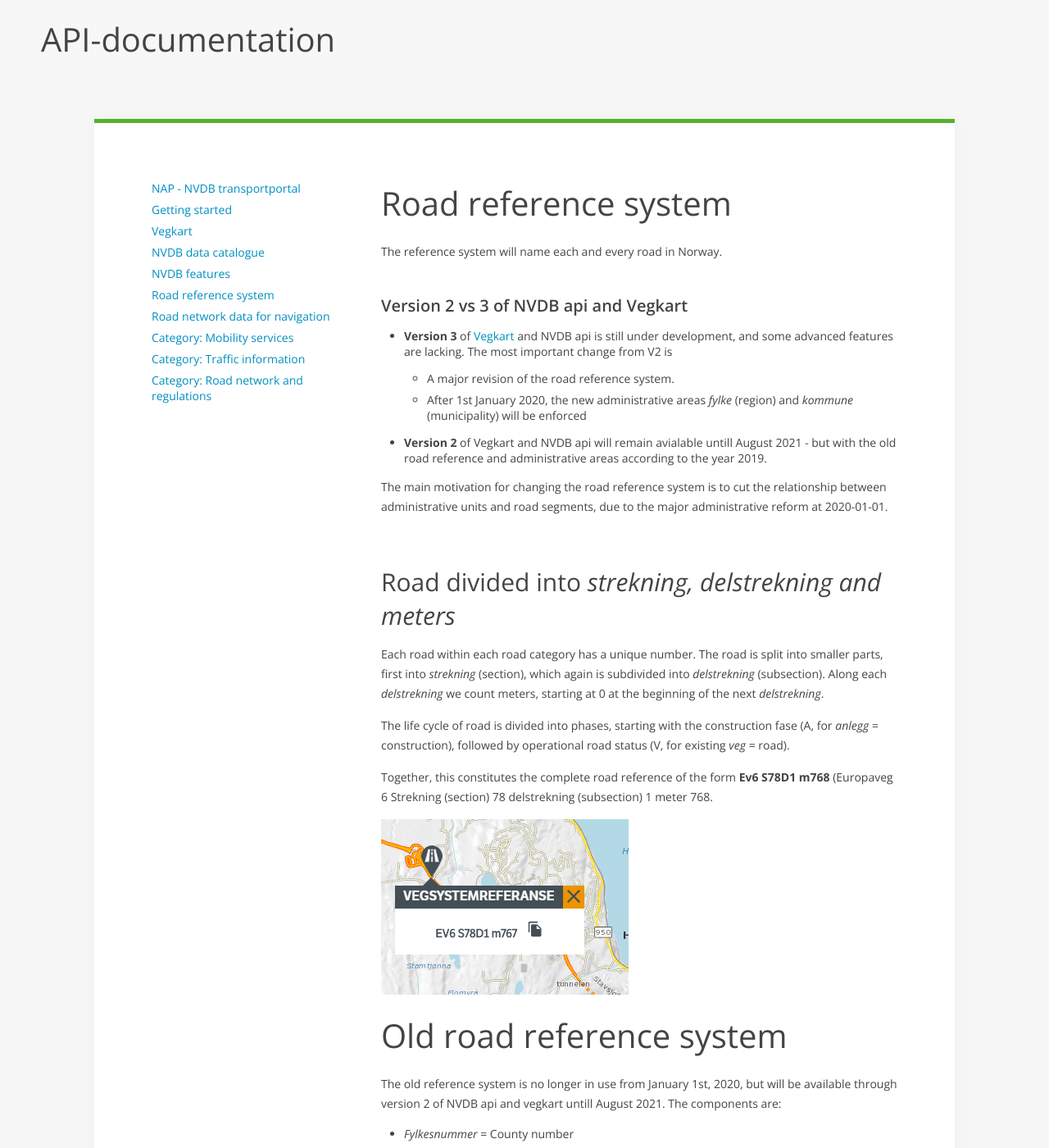
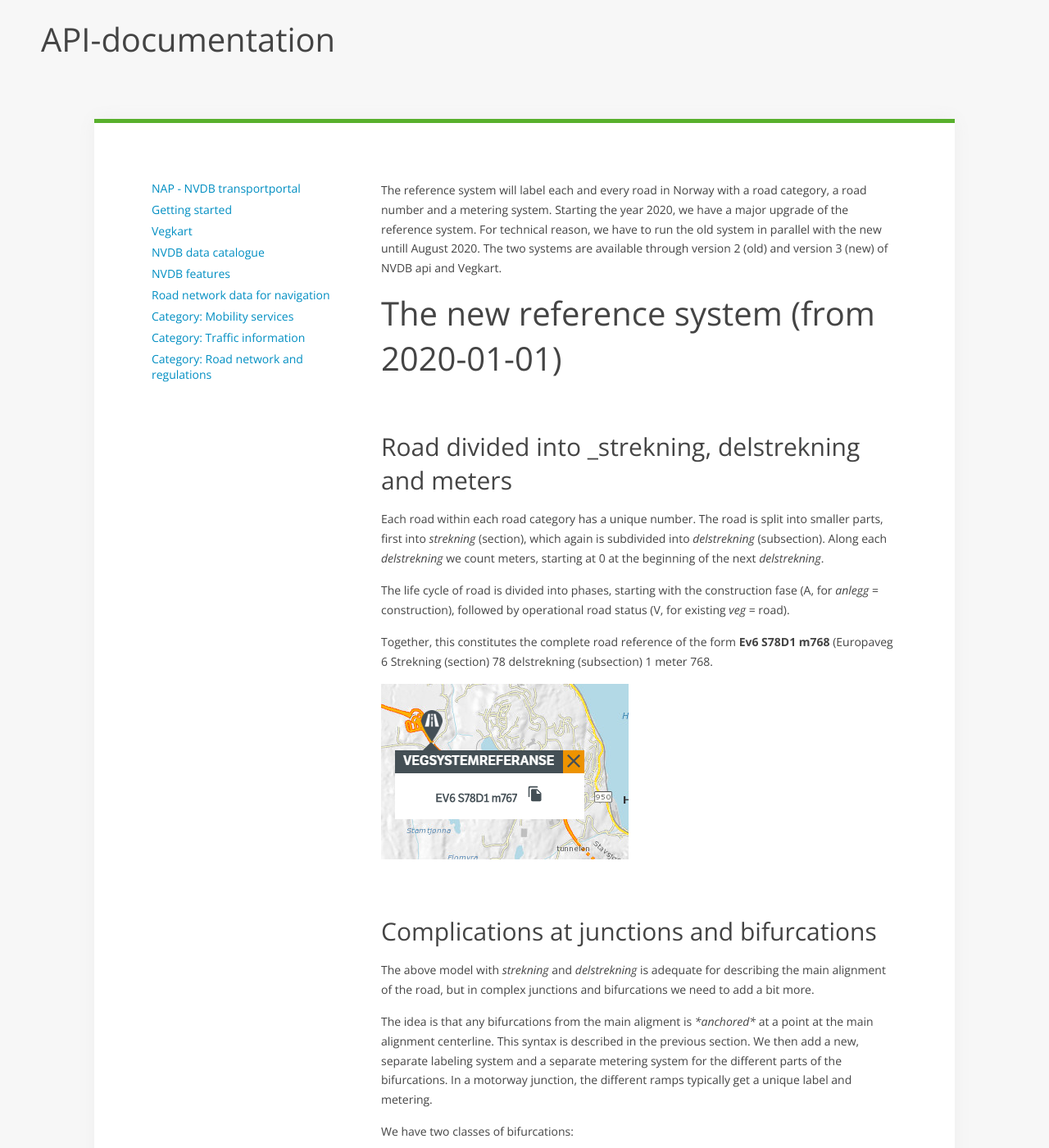
Before and after one commit to nvdb-vegdata/nvdbtransportportal, a Jekyll site: the page built from konsept4_roadreference.md, in a window 1280 px wide and 1400 px high. Shown: the whole window at 82% size. Built offline with Jekyll 4.4.1, drawn with Linux system fonts in a browser that asks for light colours; our own code applies the rules of GitHub Pages for plain Markdown files; some of the changed text lies outside the part shown.

Commit message:
Ferdig med v0.1alpha vegreferanser

```diff
--- a/konsept4_roadreference.md
+++ b/konsept4_roadreference.md
@@ -1,17 +1,9 @@
-# Road reference system
 
-The reference system will name each and every road in Norway.
+The reference system will label each and every road in Norway with a road category, a road number and a metering system. Starting the year 2020, we have a major upgrade of the reference system. For technical reason, we have to run the old system in parallel with the new untill August 2020. The two systems are available through version 2 (old) and version 3 (new) of NVDB api and Vegkart.
 
-### Version 2 vs 3 of NVDB api and Vegkart
+# The new reference system (from 2020-01-01)
 
-  * **Version 3** of [Vegkart](./vegkart.md)  and NVDB api is still under development, and some advanced features are lacking. The most important change from V2 is
-    * A major revision of the road reference system.
-    * After 1st January 2020, the new administrative areas _fylke_ (region) and _kommune_ (municipality) will be enforced
-  * **Version 2** of Vegkart and NVDB api will remain avialable untill August 2021 - but with the old road reference  and administrative areas according to the year 2019.
-
-The main motivation for changing the road reference system is to cut the relationship between administrative units and road segments, due to the major administrative reform at 2020-01-01.
-
-## Road divided into _strekning, delstrekning and meters_
+## Road divided into _strekning, delstrekning and meters
 
 Each road within each road category has a unique number. The road is split into smaller parts, first into _strekning_ (section), which again is subdivided into _delstrekning_ (subsection). Along each _delstrekning_ we count meters, starting at 0 at the beginning of the next _delstrekning_.
 
@@ -21,9 +13,35 @@ Together, this constitutes the complete road reference of the form **Ev6 S78D1 m
 
 ![vegkart reference](./pics/vegkart_ny.png)
 
+## Complications at junctions and bifurcations
+
+The above model with _strekning_ and _delstrekning_ is adequate for describing the main alignment of the road, but in complex junctions and bifurcations we need to add a bit more.
+
+The idea is that any bifurcations from the main aligment is _*anchored*_ at a point at the main alignment centerline. This syntax is described in the previous section. We then add a new, separate labeling system and a separate metering system for the different parts of the bifurcations. In a motorway junction, the different ramps typically get a unique label and metering.
+
+We have two classes of bifurcations:
+
+  * Those that are part of a junction
+    *   _kryss_ = junction
+    * _kryssdel_ =  part of junction
+  * everything else:
+    *  _sideanlegg_ side = displaced laterally, anlegg = construction
+    *  _sideanleggdel_, del = part of
+
+### Example Sideanlegg
+
+![Sideanlegg](./pics/vegsystem_rasteplass_Innerelva_sideanlegg.png)
+
+Here we show the anchor point (red) at the main center line **Ev6 S184D1 m9087**. The bifurcation has its own _Sideanleggsdel_ number **SD1**, and metering system 0-106. Don't be confused by the fact that the _Sideanleggsdel_ is split into 3 segments (meter 0-3, 3-103 and 103-106).
+
+### Example motorway junction
+
+![Motorway junction](./pics/vegsystem_ankerpunkt.png)
+
+Here we show the numbering of 4 different ramps _(kryssdel number Kd1-4)_ each with its own metering system. The anchor point _(ankerpunkt)_ is shown in red.
 
 
-# Old road reference system
+# Old road reference system (before 2019-12-31)
 
 The old reference system is no longer in use from January 1st, 2020, but will be available through version 2 of NVDB api and vegkart untill August 2021. The components are:
 
@@ -32,9 +50,11 @@ The old reference system is no longer in use from January 1st, 2020, but will be
   * Road category: E, R, F, K, P or S.
   * Road status
   * Road number
-  * _hovedparsel_, Hp - Road segment
+  * _hovedparsel_, Hp - Road segment number
   * meters.
 
-Along each _*hovedparsel_ we count meters, starting at 0 for each new _hovedparsel_. This is not entirely unlike the new system of _delstrekning_, but the values of those two systems should not be used interchangeably.
+Along each _hovedparsel_ we count meters, starting at 0 for each new _hovedparsel_. This is not entirely unlike the new system of _delstrekning_, but the values of those two systems should not be used interchangeably. There is consideraby logic involved in the number series, se [here](https://api.vegdata.no/verdi/vegreferanse.html) for details. All this information is held in one single feature type: [532 vegreferanse](https://datakatalogen.vegdata.no/532-Vegreferanse).
 
 ![vegkart reference](./pics/vegkart_ny_og_gammel.png)
+
+Comparing old (left) and new (right) road reference system.
```
Also changed, not shown: README.md, pics/vegsystem_ankerpunkt.png (added), pics/vegsystem_rasteplass_Innerelva_sideanlegg.png (added).
